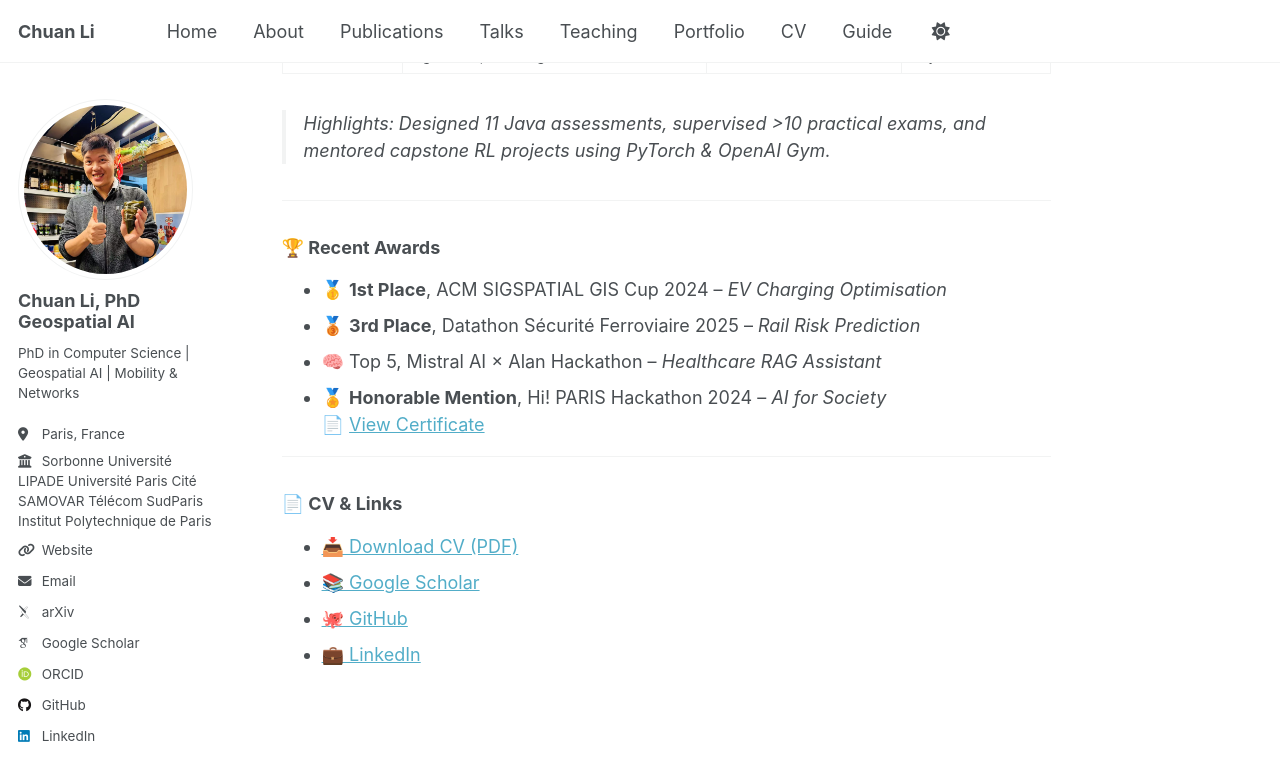
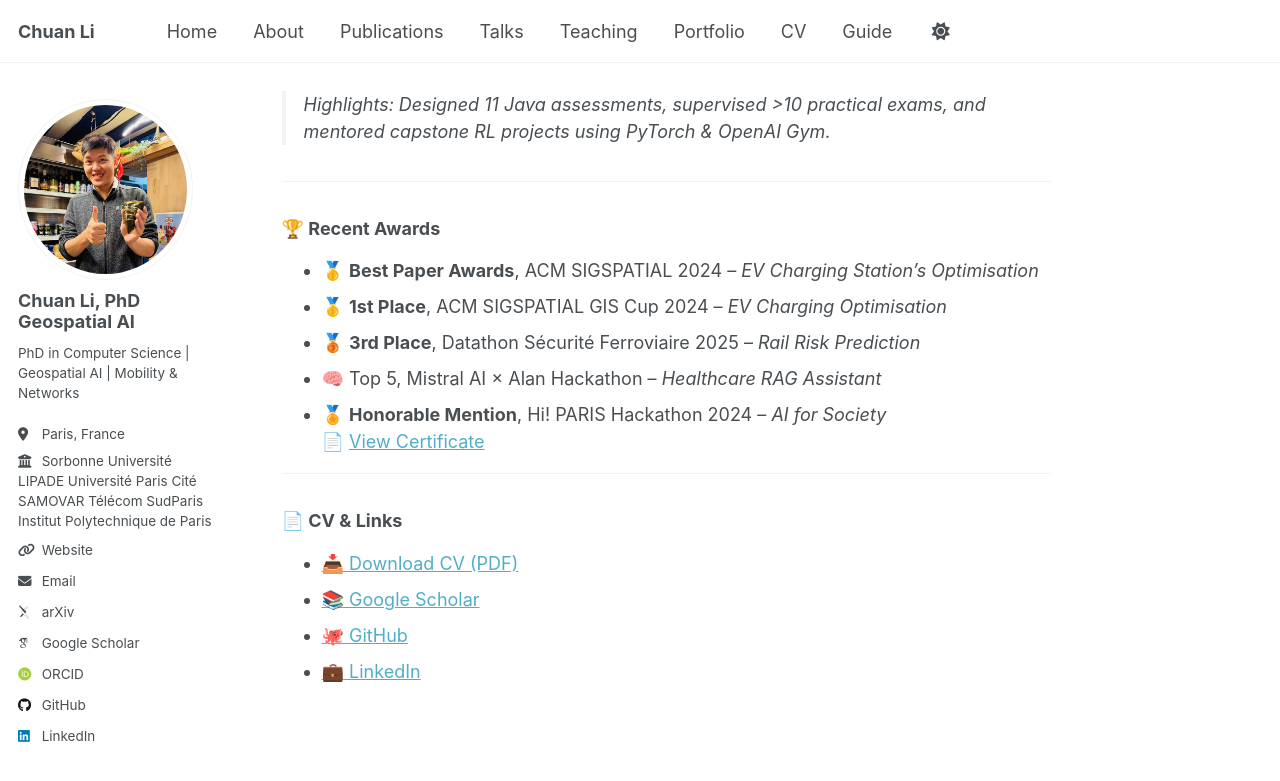
Before and after one commit to MrLIChuan/MrLIChuan.github.io, a Jekyll site: the page built from _pages/about.md, in a window 1280 px wide and 900 px high, scrolled down 1143 px. Shown: the top 781 px of the window. Built offline with Jekyll 4.4.1, drawn with Linux system fonts in a browser that asks for light colours; some web fonts are replaced; a script that is not in the unit is left out.

Commit message:
Update about.md

```diff
--- a/_pages/about.md
+++ b/_pages/about.md
@@ -28,8 +28,6 @@ I also serve as a teaching associate for:
 
 ---
 
----
-
 ### 🧑‍🏫 Teaching Experience  (2022 – 2025)
 
 | Academic Year | Course (Module Code) | Role | Institution |
@@ -50,6 +48,7 @@ I also serve as a teaching associate for:
 ---
 
 ### 🏆 Recent Awards
+- 🥇 **Best Paper Awards**, ACM SIGSPATIAL 2024 – *EV Charging Station's Optimisation*
 - 🥇 **1st Place**, ACM SIGSPATIAL GIS Cup 2024 – *EV Charging Optimisation*
 - 🥉 **3rd Place**, Datathon Sécurité Ferroviaire 2025 – *Rail Risk Prediction*
 - 🧠 Top 5, Mistral AI × Alan Hackathon – *Healthcare RAG Assistant*
```
